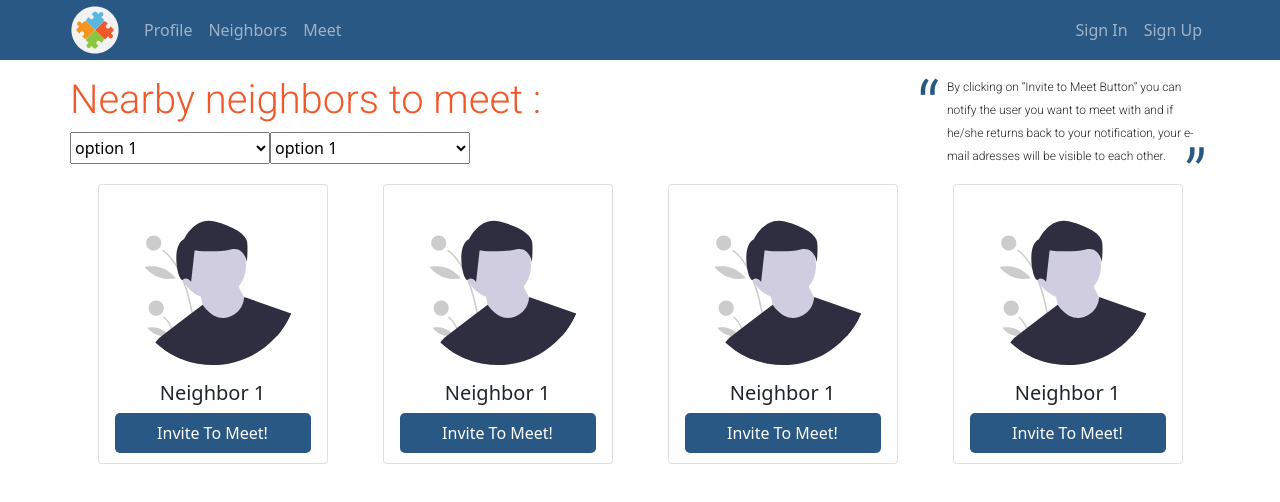
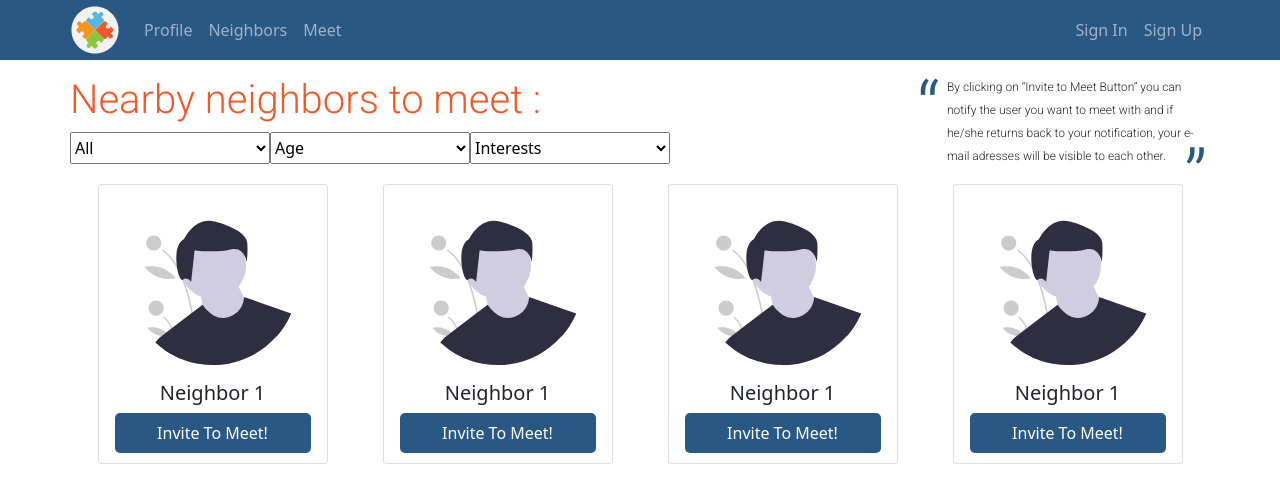
Before and after one commit to ReCoded-Org/capstone-turkey-love-thy-neighbour, a React (Create React App) app: page /neighbors in a window 1280 px wide. Shown: the top 502 px of the page. Built offline with nearby package versions, Linux system fonts and the light colour scheme.

Commit message:
Add mock up options for filtering and take a future note

```diff
--- a/src/containers/Neighbors/index.jsx
+++ b/src/containers/Neighbors/index.jsx
@@ -1,8 +1,10 @@
 import React from "react";
 
-import { Card, Container, Row, Col } from "react-bootstrap";
+import { Container, Row, Col } from "react-bootstrap";
 import NeighborsCards from "../../components/NeighborsCards";
 import "./index.scss";
+
+// maybe you can search for the people in other districts
 
 function Neighbors() {
   return (
@@ -13,13 +15,19 @@ function Neighbors() {
             <h1>Nearby neighbors to meet :</h1>
             <div className="filter-wrapper">
               <select>
-                <option>option 1</option>
+                <option>All</option>
+                <option>Male</option>
+                <option>Female</option>
+                <option>Not prefer to say</option>
+              </select>
+              <select>
+                <option>Age</option>
                 <option>option 2</option>
                 <option>option 3</option>
                 <option>option 4</option>
               </select>
               <select>
-                <option>option 1</option>
+                <option>Interests</option>
                 <option>option 2</option>
                 <option>option 3</option>
                 <option>option 4</option>
```
